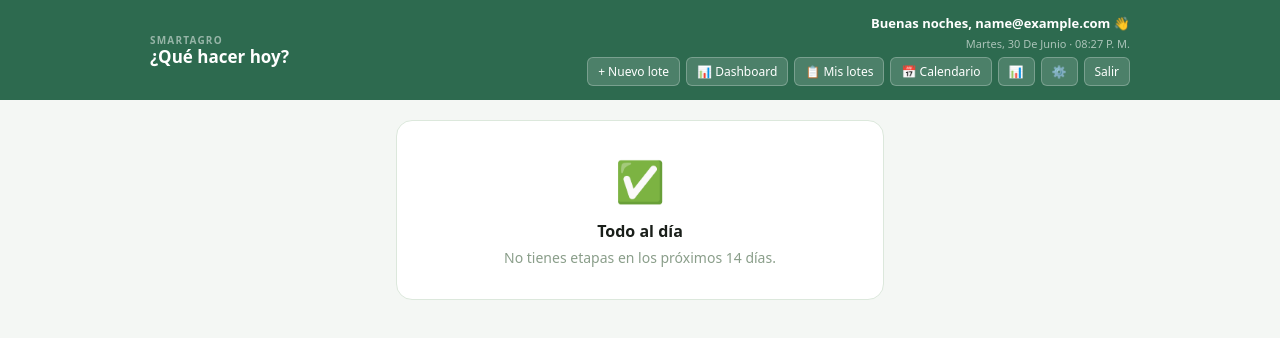
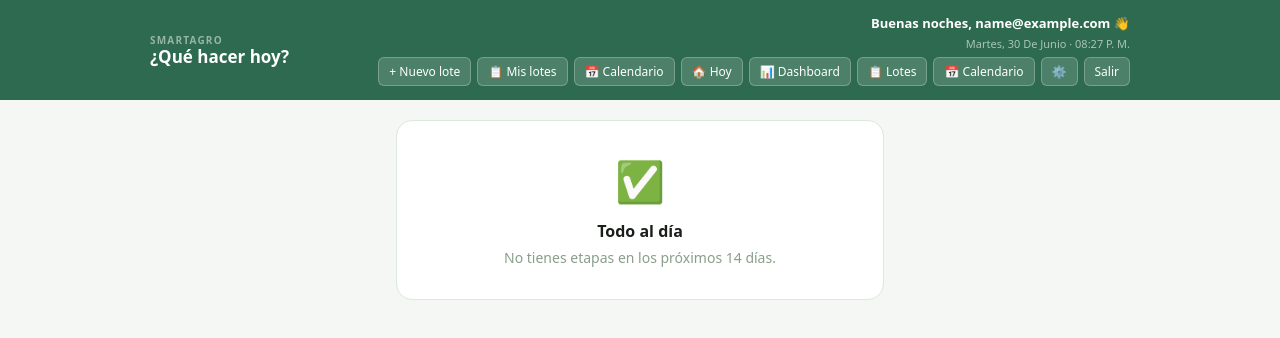
Before and after one commit to edogonzalezh/SmartAgro-frontend, a Next.js app: page / in a window 1280 px wide. Shown: the top 338 px of the page. Built offline with nearby package versions, Linux system fonts and the light colour scheme; no server answers; sample sign-in values are in the browser's storage.

Commit message:
Menú unificado, cultivo visible en todas las pantallas

```diff
--- a/app/dashboard/page.tsx
+++ b/app/dashboard/page.tsx
@@ -207,7 +207,7 @@ export default function DashboardPage() {
                     <span style={{ fontSize:28 }}>{emoji}</span>
                     <div style={{ flex:1, minWidth:0 }}>
                       <div style={{ fontSize:14, fontWeight:700, color:"#1a1f1a", overflow:"hidden", textOverflow:"ellipsis", whiteSpace:"nowrap" }}>{lote.nombre}</div>
-                      <div style={{ fontSize:11, color:"#8a9e8a" }}>{lote.fichaId?.replace("_"," · ")}</div>
+                      <div style={{ fontSize:11, color:"#8a9e8a" }}>{lote.fichaId?.split("_")[0]?.replace(/^./,c=>c.toUpperCase())} · {lote.fichaId?.split("_")[1]?.replace(/^./,c=>c.toUpperCase())}</div>
                     </div>
                     <div style={{ fontSize:16, fontWeight:800, color: p===100?"#52b788":"#2d6a4f" }}>{p}%</div>
                   </div>
--- a/app/mis-lotes/page.tsx
+++ b/app/mis-lotes/page.tsx
@@ -153,7 +153,7 @@ export default function MisLotesPage() {
                               <span style={{ fontSize:28 }}>{emoji}</span>
                               <div>
                                 <div style={{ fontSize:15, fontWeight:700, color:"#1a1f1a" }}>{lote.nombre}</div>
-                                <div style={{ fontSize:12, color:"#8a9e8a" }}>{lote.ficha?.nombre}</div>
+                                <div style={{ fontSize:12, color:"#8a9e8a" }}>{emoji} {lote.ficha?.nombre}</div>
                               </div>
                             </div>
                             <div style={{ display:"flex", gap:6 }}>
--- a/app/page.tsx
+++ b/app/page.tsx
@@ -60,7 +60,6 @@ export default function HoyPage() {
         extras={
           <>
             <Link href="/nuevo-lote"><button style={{ background:"rgba(255,255,255,0.15)", border:"1px solid rgba(255,255,255,0.25)", color:"#fff", borderRadius:6, padding:"5px 10px", fontSize:12, cursor:"pointer" }}>+ Nuevo lote</button></Link>
-            <Link href="/dashboard"><button style={{ background:"rgba(255,255,255,0.15)", border:"1px solid rgba(255,255,255,0.25)", color:"#fff", borderRadius:6, padding:"5px 10px", fontSize:12, cursor:"pointer" }}>📊 Dashboard</button></Link>
             <Link href="/mis-lotes"><button style={{ background:"rgba(255,255,255,0.15)", border:"1px solid rgba(255,255,255,0.25)", color:"#fff", borderRadius:6, padding:"5px 10px", fontSize:12, cursor:"pointer" }}>📋 Mis lotes</button></Link>
             <Link href="/calendario"><button style={{ background:"rgba(255,255,255,0.15)", border:"1px solid rgba(255,255,255,0.25)", color:"#fff", borderRadius:6, padding:"5px 10px", fontSize:12, cursor:"pointer" }}>📅 Calendario</button></Link>
           </>
--- a/components/Header.tsx
+++ b/components/Header.tsx
@@ -78,14 +78,13 @@ export function Header({ titulo, subtitulo, volverA, volverLabel, extras }: Head
             <div style={{ fontSize: 11, color: "rgba(255,255,255,0.6)", textTransform: "capitalize" }}>
               {fechaStr} · {horaStr}
             </div>
-            <div style={{ display: "flex", gap: 6, marginTop: 2 }}>
+            <div style={{ display: "flex", gap: 6, marginTop: 2, flexWrap:"wrap", justifyContent:"flex-end" }}>
               {extras}
-              <Link href="/dashboard">
-                <button style={s.btnGhost}>📊</button>
-              </Link>
-              <Link href="/admin/fichas">
-                <button style={s.btnGhost}>⚙️</button>
-              </Link>
+              <Link href="/"><button style={s.btnGhost}>🏠 Hoy</button></Link>
+              <Link href="/dashboard"><button style={s.btnGhost}>📊 Dashboard</button></Link>
+              <Link href="/mis-lotes"><button style={s.btnGhost}>📋 Lotes</button></Link>
+              <Link href="/calendario"><button style={s.btnGhost}>📅 Calendario</button></Link>
+              <Link href="/admin/fichas"><button style={s.btnGhost}>⚙️</button></Link>
               <button onClick={cerrarSesion} style={s.btnGhost}>Salir</button>
             </div>
           </div>
```
Also changed, not shown: app/calendario/page.tsx (+17 -3 lines).
